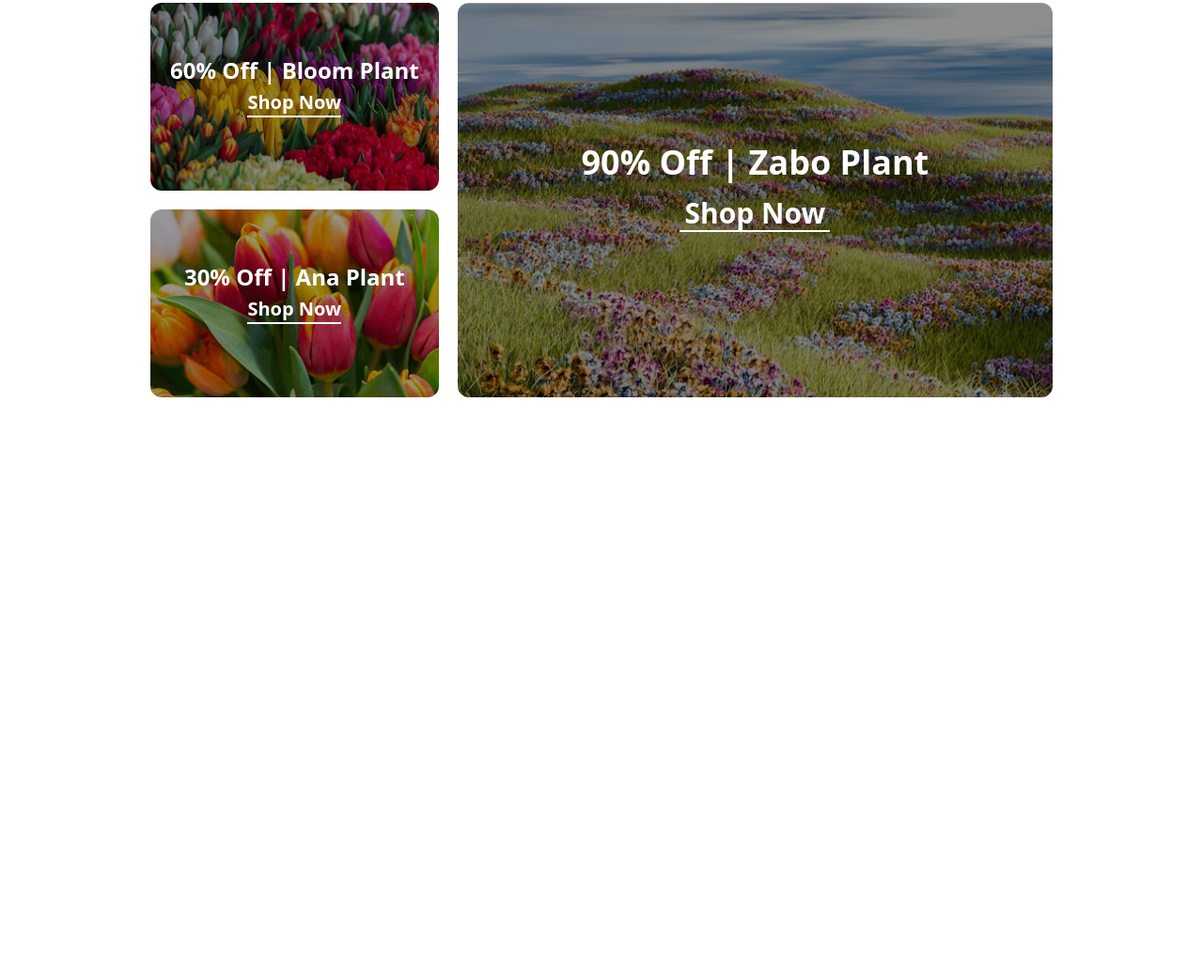
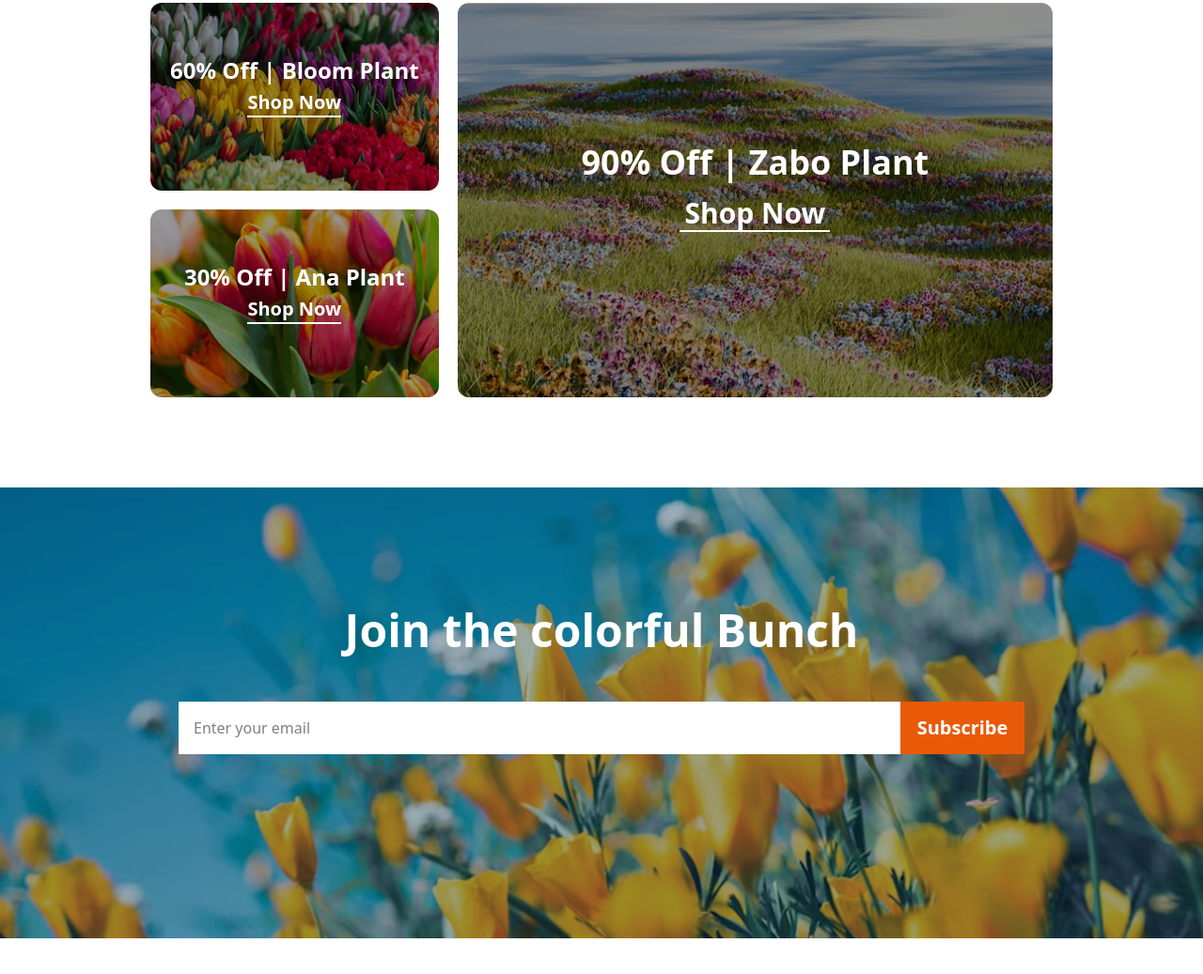
Before and after one commit to AbrarSian/website-using-html-and-tailwind, a plain HTML site: page index.html in a window 1280 px wide. Shown: the part 2384-3421 px from the top of the page at 94% size. Before the commit the page ends 2807 px from the top, so only its background shows below. Drawn offline with nearby package versions, Linux system fonts and the light colour scheme.

Commit message:
join part

```diff
--- a/index.html
+++ b/index.html
@@ -169,6 +169,14 @@
                 </div>
             </div>
         </section>
+
+        <section class="sm:mt-24 mt-12 h-60 bg-[url('./assets/news-letter-bg.png')] mb-20 bg-no-repeat bg-cover sm:bg-cover sm:h-120 ">
+            <p class="font-noto font-semibold text-2xl text-white text-center pt-[20%] mb-3 sm:text-5xl sm:pt-[10%] sm:mb-13">Join the colorful Bunch</p>
+            <div class="w-full text-center flex justify-center mt-5">
+                <input class="pl-4 w-50 h-10 bg-white sm:w-[60%] sm:h-14" type="email" name="" id="" placeholder="Enter your email"/>
+                <button class="bg-[#E95A08] text-xl text-white font-semibold w-26 h-10 sm:h-14 sm:w-33">Subscribe</button>
+            </div>
+        </section>
     </main>
     <footer>
 
```
